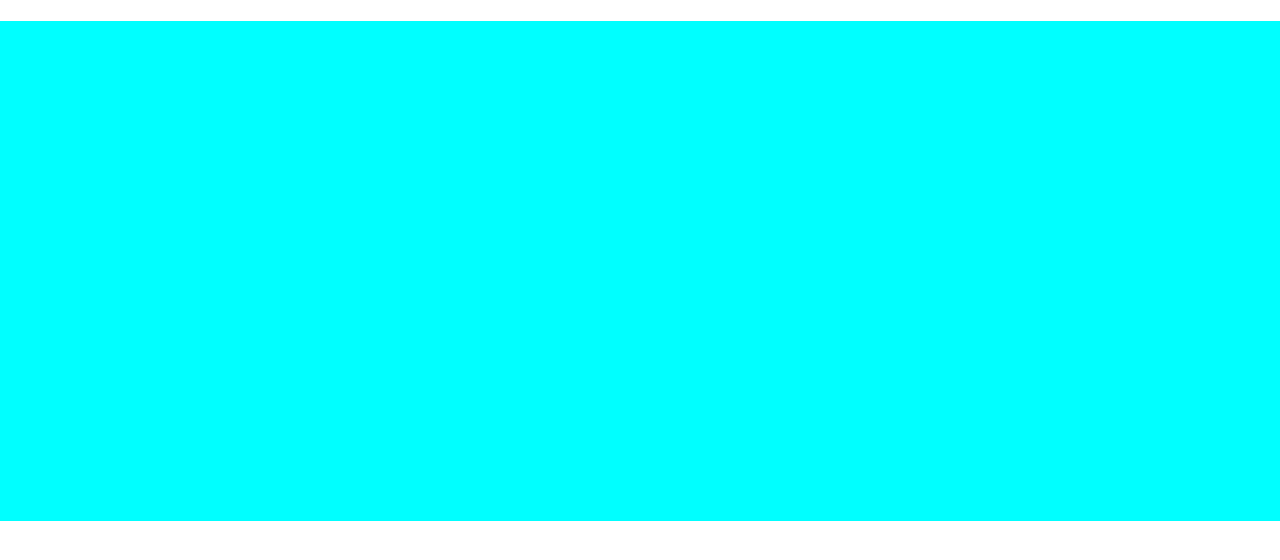
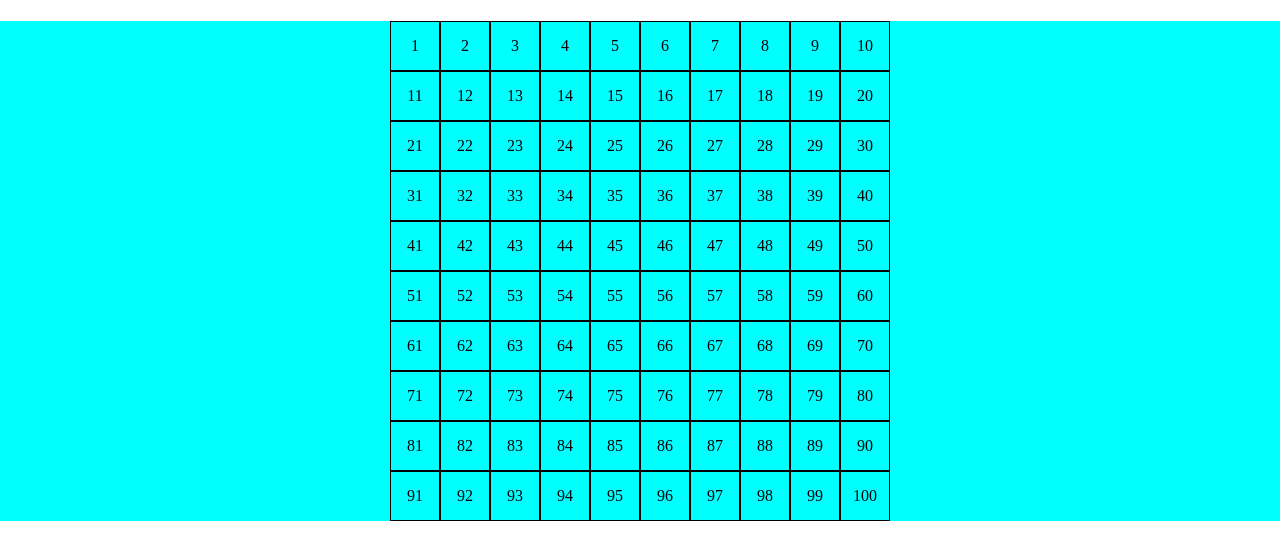
Before and after one commit to Fradala/js-campominato-grid, a plain HTML site: page index.html in a window 1280 px wide. Shown: the part 64-624 px from the top of the page. Drawn offline with Linux system fonts and the light colour scheme.

Commit message:
fine esercizio

```diff
--- a/js/script.js
+++ b/js/script.js
@@ -5,6 +5,27 @@ function getNewSquare (){
     return newSquareElement
 }
 
+const mainContentEl = document.querySelector('main section.main-content');
+
+    const reset = document.querySelector("section.main-content");
+    reset.innerHTML = "";
+
+
+    for (let i = 1; i <= 100; i ++){
+    const currentSquare = getNewSquare();
+    const squareContent = i;
+    currentSquare.innerHTML += `<span> ${squareContent}</span>`
+    currentSquare.classList.toggle('clicked')
+
+
+    currentSquare.addEventListener('click', function(){
+        currentSquare.classList.toggle('clicked');
+        console.log(squareContent)
+    });
+
+    mainContentEl.appendChild(currentSquare);
+
+}
 
 
 const buttonElement = document.querySelector('button');
@@ -38,12 +59,6 @@ buttonElement.addEventListener('click' , function(){
 })
 
 
-
-
-
-
-
-
 function getRandomNumber (minNumber, maxNumber){
     return Math.floor(Math.random()*(maxNumber - minNumber + 1) + minNumber)
 }
--- a/style/style.css
+++ b/style/style.css
@@ -39,10 +39,10 @@ section.main-content article.items-square{
     justify-content: center;
     align-items: center;
     text-align: center;
-    background-color: aqua;
+    background-color: rgb(0, 102, 245);
 
 }
 
 section.main-content article.items-square.clicked{
-    background-color: rgb(254, 230, 14);
+    background-color: aqua;
 }
```
